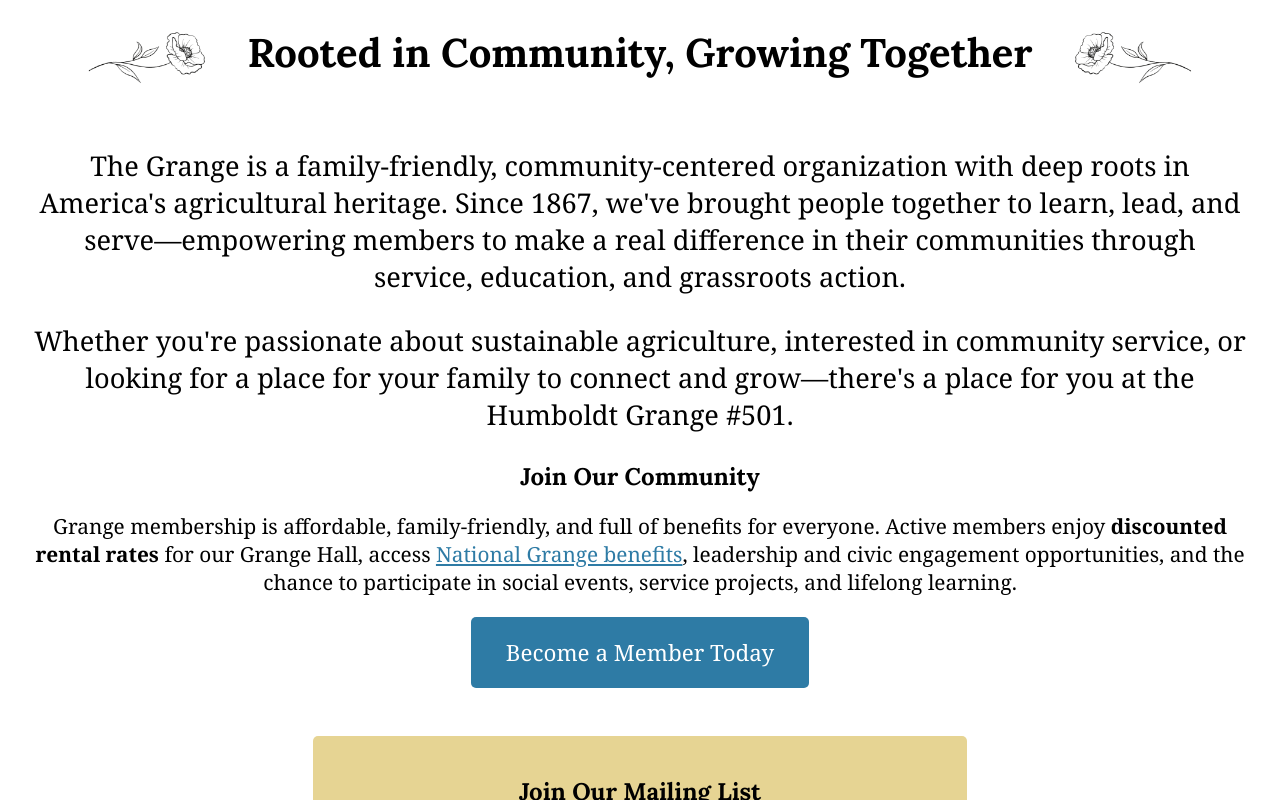
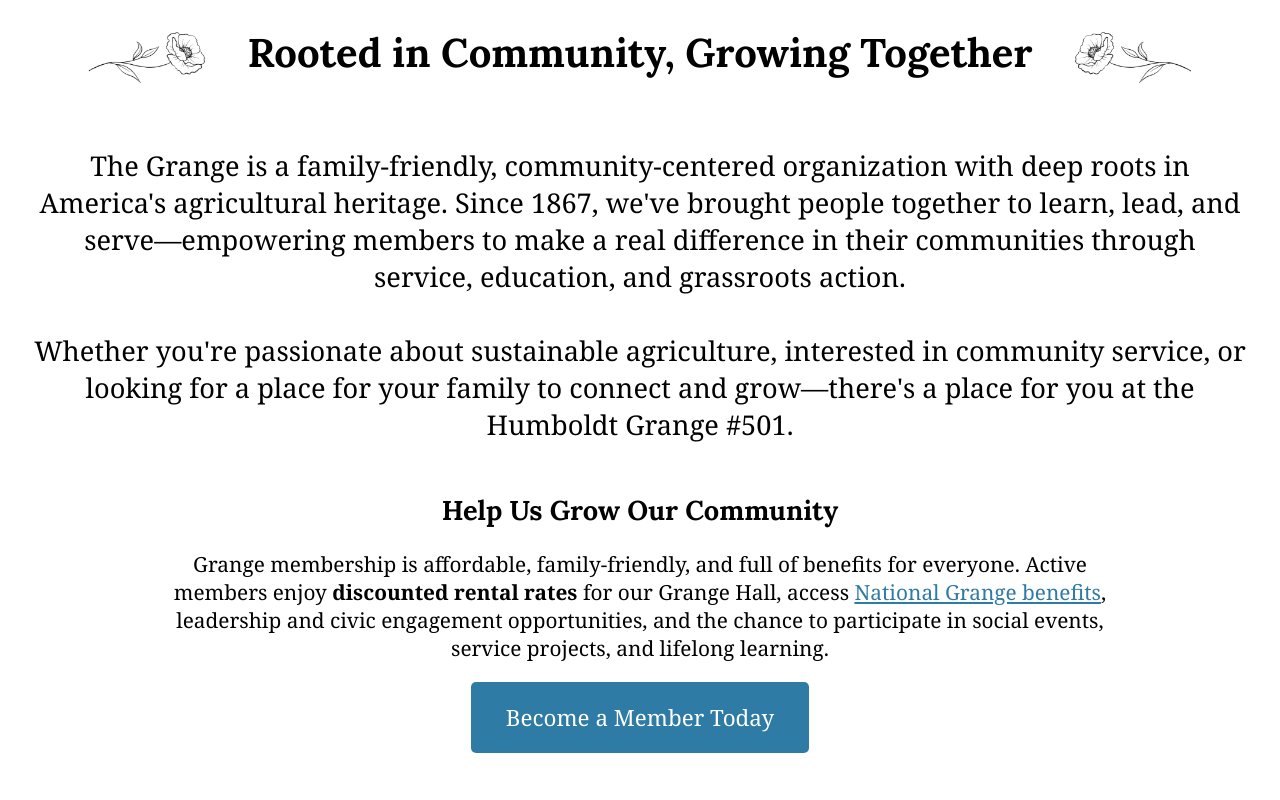
Before and after one commit to lilyyassemi/humboldt_grange_501_website, a React (Create React App) app in the folder humboldtgrange/: page / in a window 1280 px wide. Shown: the part 580-1380 px from the top of the page. Built offline with nearby package versions, Linux system fonts and the light colour scheme.

Commit message:
implemented basic google Calendar

```diff
--- a/humboldtgrange/src/index.css
+++ b/humboldtgrange/src/index.css
@@ -21,9 +21,10 @@
   font-family: var(--font-body);
 }
 
-.p1 {
+.p1, h2 {
   font-size: 1.7rem;
 }
+
 
 .p2 {
   font-size: 1.3rem;
@@ -53,6 +54,14 @@
   width: 95%;
   margin: auto;
   text-align: center;
+  display: flex;
+  flex-direction: column;
+  justify-content: center;
+  align-items: center;
+}
+
+.homepage-welcome-text-subsection {
+  width: 80%;
 }
 
 .homepage-welcome-text p {
@@ -106,3 +115,21 @@
   width: 90%;
   margin: auto;
 }
+
+/* CALENDAR STYLING */
+.calendar-agenda {
+  display: none;
+}
+
+@media (max-width: 768px) {
+  .calendar-full {
+    display: none;
+  }
+  .calendar-agenda {
+    display: block;
+  }
+  .calendar-agenda-div {
+    width: 90%;
+    margin: auto;
+  }
+}
--- a/humboldtgrange/src/pages/Calendar.jsx
+++ b/humboldtgrange/src/pages/Calendar.jsx
@@ -4,7 +4,31 @@
     return (
         <>
             <Helmet><title>Calendar</title></Helmet>
-            <h1>Calendar</h1>
+            <h1>Calendar of Events</h1>
+
+            <div>
+                {/* Full View (hidden on small screens) */}
+                <iframe
+                    className="calendar-full"
+                    src="https://calendar.google.com/calendar/embed?height=600&wkst=1&ctz=UTC&showPrint=0&title=Humboldt%20Grange%20%23501%20Events&src=MmIwMTI0ZTk0OTVjN2NhZTg4N2VlNWJjNDllYmU3NmJmNDkxNDYwZmJkZjQwYTdhMmUzYTZhMGNiY2Y3NzMzZUBncm91cC5jYWxlbmRhci5nb29nbGUuY29t&color=%23009688&mode=WEEK"
+                    style={{ border: 'none', width: '100%', height: '600px' }}
+                    title="Humboldt Grange #501 Events"
+                    frameBorder="0"
+                    scrolling="no"
+                />
+
+                {/* Agenda View (visible only on small screens) */}
+                    <div className="calendar-agenda-div">
+                    <iframe
+                        className="calendar-agenda"
+                        src="https://calendar.google.com/calendar/embed?height=600&wkst=1&ctz=UTC&showPrint=0&title=Humboldt%20Grange%20%23501%20Events&src=MmIwMTI0ZTk0OTVjN2NhZTg4N2VlNWJjNDllYmU3NmJmNDkxNDYwZmJkZjQwYTdhMmUzYTZhMGNiY2Y3NzMzZUBncm91cC5jYWxlbmRhci5nb29nbGUuY29t&color=%23009688&mode=AGENDA"
+                        style={{ border: 'none', width: '100%', height: '600px' }}
+                        title="Humboldt Grange #501 Events"
+                        frameBorder="0"
+                        scrolling="no"
+                    />
+                    </div>
+                </div>
         </>
     )
 }
--- a/humboldtgrange/src/pages/Home.jsx
+++ b/humboldtgrange/src/pages/Home.jsx
@@ -18,13 +18,13 @@
                 <p className="p1">The Grange is a family-friendly, community-centered organization with deep roots in America's
                     agricultural heritage. Since 1867, we've brought people together to learn, lead, and serve—empowering
                     members to make a real difference in their communities through service, education, and grassroots action.
-                </p>
-                <p className="p1">
+                <br/>
+                <br/>
                     Whether you're passionate about sustainable agriculture, interested in community service, or looking for a
                     place for your family to connect and grow—there's a place for you at the Humboldt Grange #501.
                 </p>
-
-                <h2>Join Our Community</h2>
+                <div className="homepage-welcome-text-subsection">
+                    <h2>Help Us Grow Our Community</h2>
                     <p className="p2"> Grange membership is affordable, family-friendly, and full of benefits for everyone.
                         Active members enjoy <strong>discounted rental rates</strong> for our Grange Hall,
                         access <span><a href="https://www.nationalgrange.org/our-values/benefits-to-members/" target="_blank" rel="noreferrer">National Grange benefits</a></span>,
@@ -32,6 +32,8 @@
                         and lifelong learning.
                     </p>
                     <PrimaryButton to="/membership">Become a Member Today</PrimaryButton>
+                </div>
+
             </div>
             <div className="subscribe-form-div">
                 <SubscribeForm />
```
Lines whose indentation alone changed are shown as unchanged.
